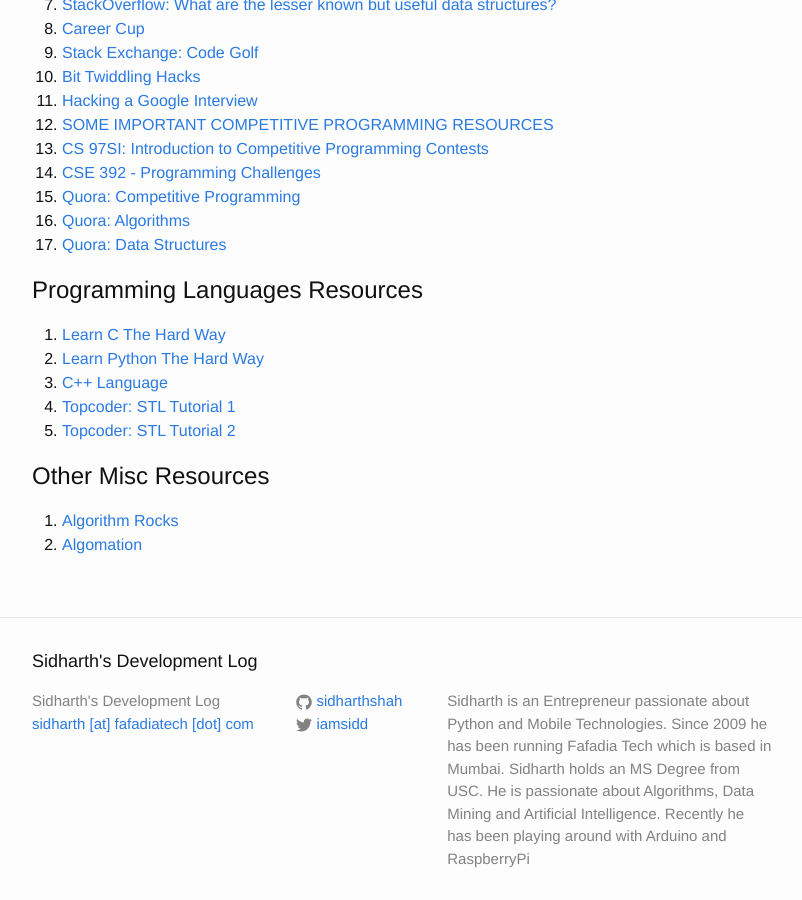
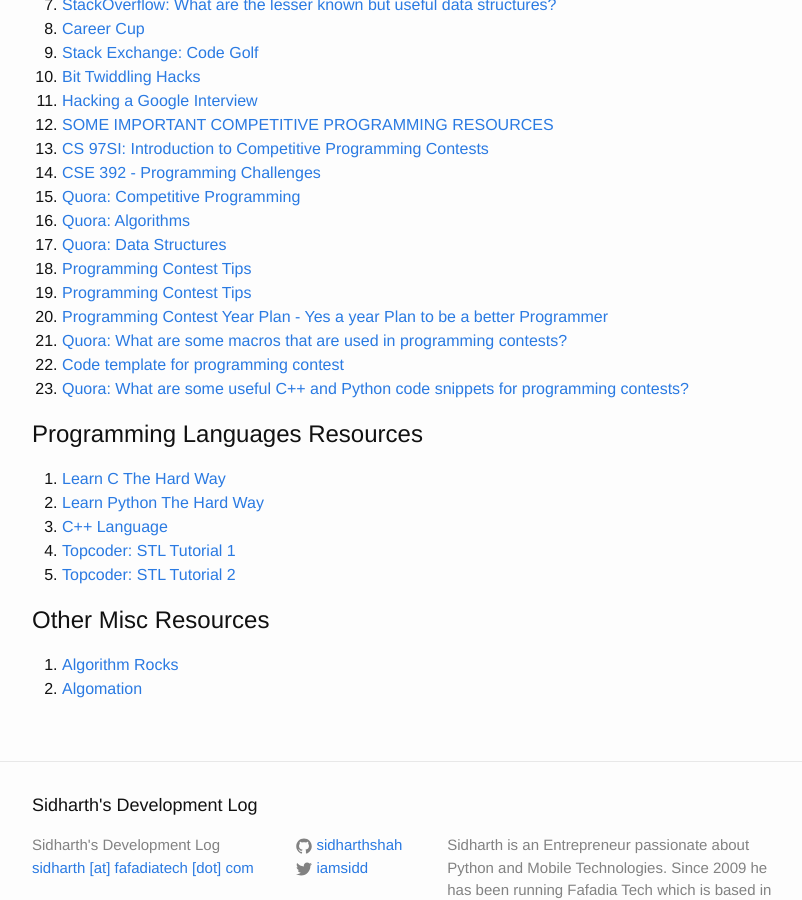
Before and after one commit to sidharthshah/sidharthshah.github.com, a Jekyll site: the page built from resources.md, in a window 1280 px wide and 900 px high, scrolled down 824 px. Shown: the whole window, without its empty margins (238-1040 px from the left). Built offline with Jekyll 4.4.1, drawn with Linux system fonts in a browser that asks for light colours.

Commit message:
added resources for programming contents

```diff
--- a/resources.md
+++ b/resources.md
@@ -41,6 +41,12 @@
 15. [Quora: Competitive Programming](http://www.quora.com/Competitive-Programming)
 16. [Quora: Algorithms](http://www.quora.com/Algorithms)
 17. [Quora: Data Structures](http://www.quora.com/Data-Structures)
+18. [Programming Contest Tips](http://jj09.net/programming-contest-tips/)
+19. [Programming Contest Tips](http://mrmbdctg.freehostia.com/contest_Tipsforbeginner.html)
+20. [Programming Contest Year Plan - Yes a year Plan to be a better Programmer](http://mrmbdctg.freehostia.com/contest_Tipsforbeginner.html)
+21. [Quora: What are some macros that are used in programming contests?](http://www.quora.com/What-are-some-macros-that-are-used-in-programming-contests)
+22. [Code template for programming contest](https://gist.github.com/pondering/3857190)
+23. [Quora: What are some useful C++ and Python code snippets for programming contests?](http://www.quora.com/What-are-some-useful-C++-and-Python-code-snippets-for-programming-contests)
 
 Programming Languages Resources
 ================================
```
